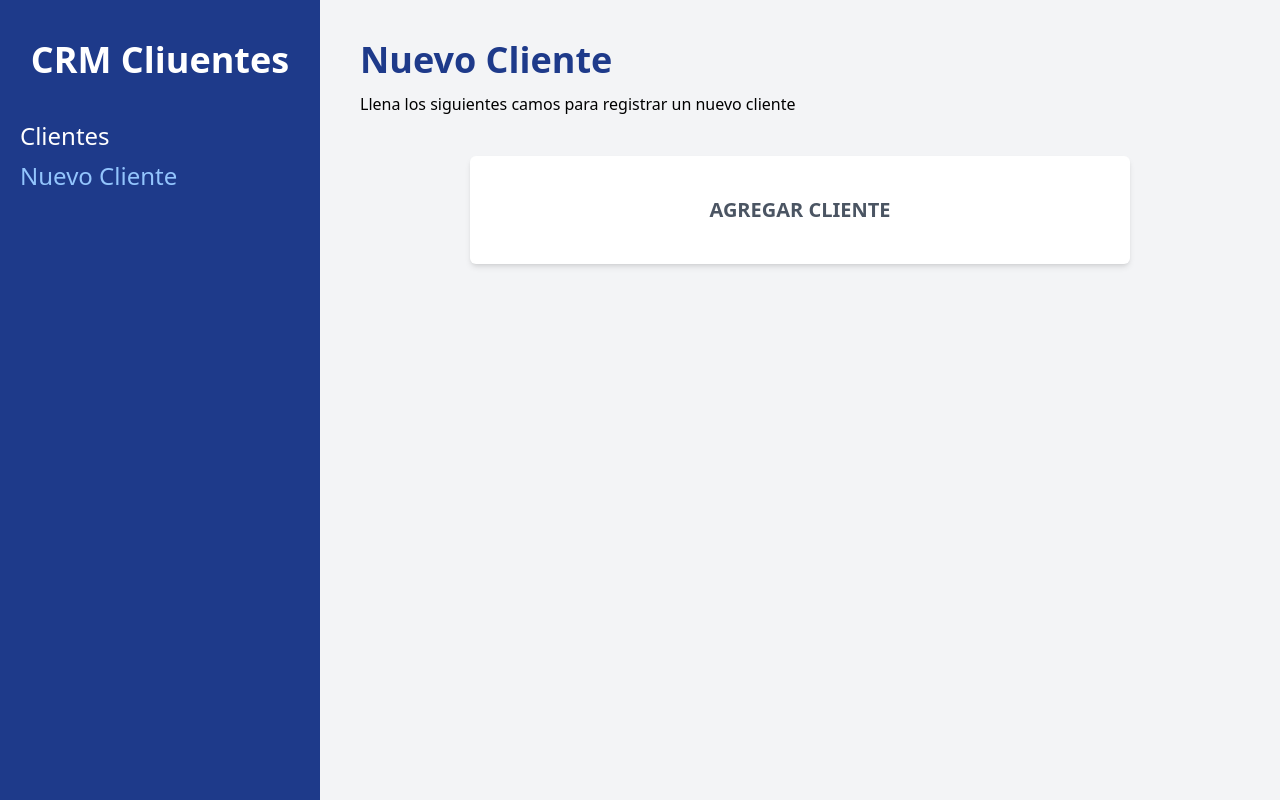
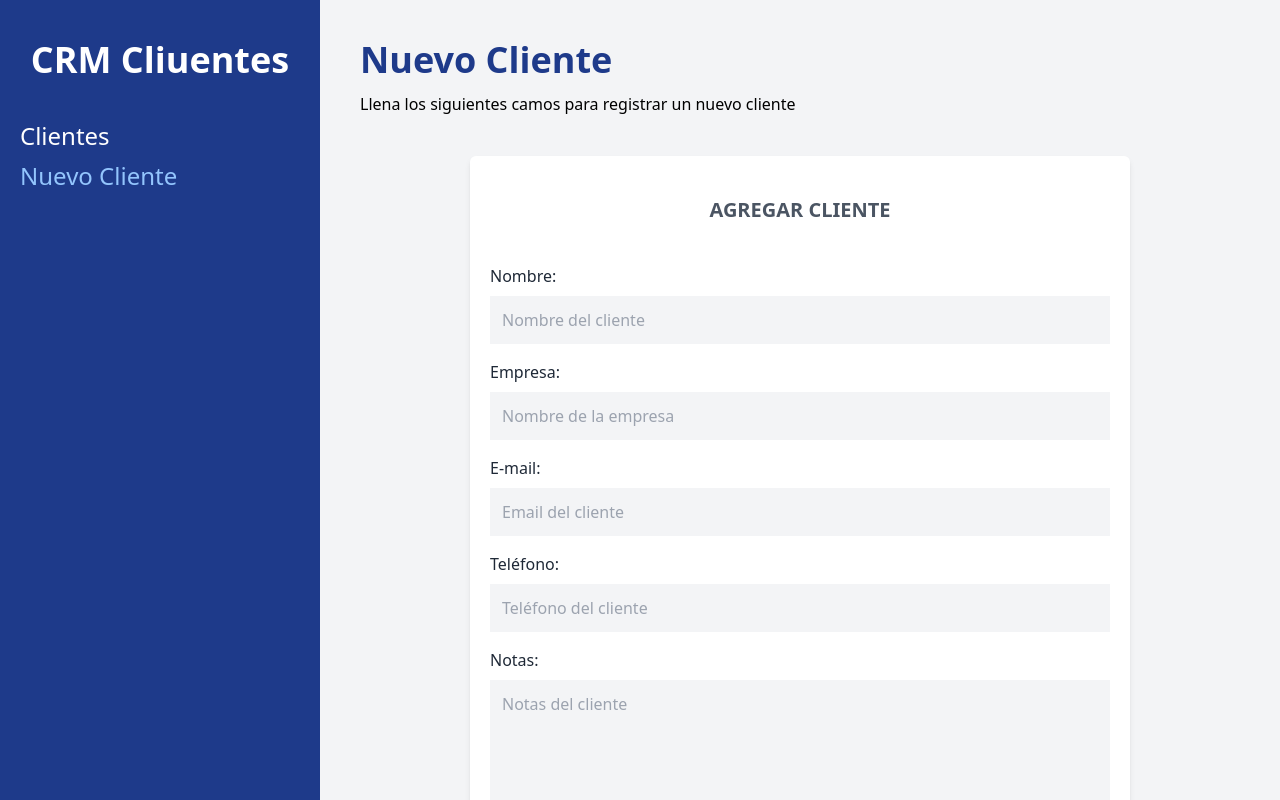
Before and after one commit to psyQore/React-CRM, a React (Vite) app: page /clients/new in a window 1280 px wide. Built offline with nearby package versions, Linux system fonts and the light colour scheme.

Commit message:
Se instala formik y yup, se crea el formulario de nuevo cliente con formik y se añaden estilos

```diff
--- a/package.json
+++ b/package.json
@@ -9,11 +9,13 @@
   },
   "dependencies": {
     "autoprefixer": "^10.4.7",
+    "formik": "^2.2.9",
     "postcss": "^8.4.14",
     "react": "^18.0.0",
     "react-dom": "^18.0.0",
     "react-router-dom": "^6.3.0",
-    "tailwindcss": "^3.0.24"
+    "tailwindcss": "^3.0.24",
+    "yup": "^0.32.11"
   },
   "devDependencies": {
     "@types/react": "^18.0.0",
--- a/src/components/Form.jsx
+++ /dev/null
@@ -1,13 +0,0 @@
-import React from "react";
-
-const Form = () => {
-  return (
-    <div className="bg-white mt-10 px-5 py-10 rounded-md shadow-md md:w-3/4 mx-auto">
-      <h1 className="text-gray-600 font-bold text-xl uppercase text-center">
-        Agregar Cliente
-      </h1>
-    </div>
-  );
-};
-
-export default Form;
--- /dev/null
+++ b/src/components/FormNewClients.jsx
@@ -0,0 +1,85 @@
+import React from "react";
+import { Formik, Form, Field } from "formik";
+
+const FormnewClients = () => {
+  return (
+    <div className="bg-white mt-10 px-5 py-10 rounded-md shadow-md md:w-3/4 mx-auto">
+      <h1 className="text-gray-600 font-bold text-xl uppercase text-center">
+        Agregar Cliente
+      </h1>
+
+      <Formik>
+        <Form className="mt-10">
+          <div className="mb-4">
+            <label className="text-gray-800" htmlFor="name">
+              Nombre:
+            </label>
+            <Field
+              id="name"
+              type="text"
+              className="mt-2 block w-full p-3 bg-gray-100"
+              placeholder="Nombre del cliente"
+            />
+          </div>
+
+          <div className="mb-4">
+            <label className="text-gray-800" htmlFor="company">
+              Empresa:
+            </label>
+            <Field
+              id="company"
+              type="text"
+              className="mt-2 block w-full p-3 bg-gray-100"
+              placeholder="Nombre de la empresa"
+            />
+          </div>
+
+          <div className="mb-4">
+            <label className="text-gray-800" htmlFor="email">
+              E-mail:
+            </label>
+            <Field
+              id="email"
+              type="email"
+              className="mt-2 block w-full p-3 bg-gray-100"
+              placeholder="Email del cliente"
+            />
+          </div>
+
+          <div className="mb-4">
+            <label className="text-gray-800" htmlFor="phone">
+              Teléfono:
+            </label>
+            <Field
+              id="phone"
+              type="tel"
+              className="mt-2 block w-full p-3 bg-gray-100"
+              placeholder="Teléfono del cliente"
+            />
+          </div>
+
+          <div className="mb-4">
+            <label className="text-gray-800" htmlFor="note">
+              Notas:
+            </label>
+            <Field
+              as="textarea"
+              id="note"
+              type="text"
+              className="mt-2 block w-full p-3 bg-gray-100 h-40"
+              placeholder="Notas del cliente"
+            />
+          </div>
+
+          <input
+            type="submit"
+            value="Agregar Cliente"
+            className="mt-5 w-full bg-blue-800 p-3 text-white rounded-md font-bold uppercase text-lg hover:cursor-pointer"
+          />
+        </Form>
+      </Formik>
+    </div>
+  );
+};
+
+export default FormnewClients;
--- a/src/layout/Layout.jsx
+++ b/src/layout/Layout.jsx
@@ -30,7 +30,7 @@
           </Link>
         </nav>
       </div>
-      <div className="md:w-3/4 p-10">
+      <div className="md:w-3/4 p-10 md:h-screen overflow-scroll">
         <Outlet />
       </div>
     </div>
--- a/src/pages/NewClient.jsx
+++ b/src/pages/NewClient.jsx
@@ -1,5 +1,5 @@
 import React from "react";
-import Form from "../components/Form";
+import FormNeClients from "../components/FormNewClients";
 
 const NewClient = () => {
   return (
@@ -7,7 +7,7 @@
       <h1 className="font-black text-4xl text-blue-900">Nuevo Cliente</h1>
       <p className="mt-3">Llena los siguientes camos para registrar un nuevo cliente</p>
 
-      <Form/>
+      <FormNeClients/>
     </>
   );
 };
```
Also changed, not shown: 1 other file (tests, documents, lock files or other folders).
